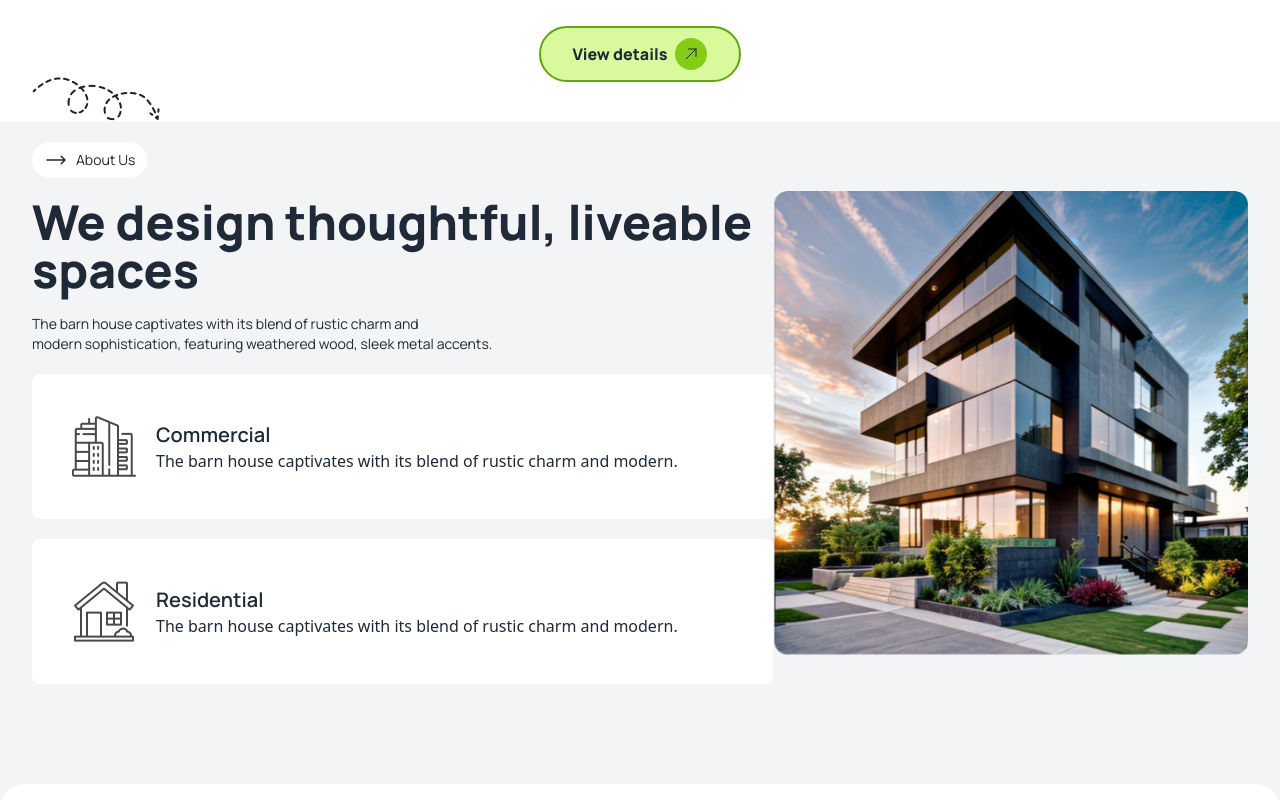
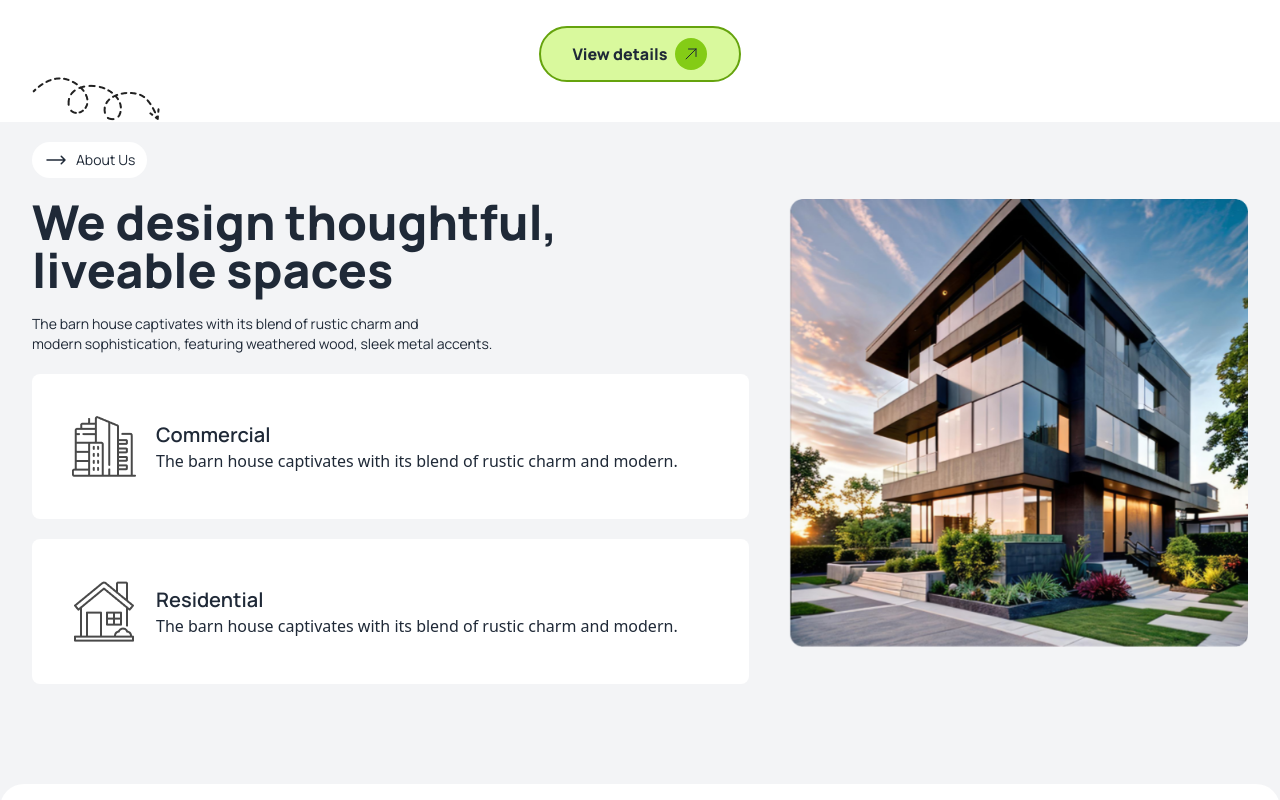
Before and after one commit to devranjit/assignment-03, a plain HTML site: page index.html in a window 1280 px wide. Shown: the part 740-1540 px from the top of the page. Drawn offline with nearby package versions, Linux system fonts and the light colour scheme.

Commit message:
final update

```diff
--- a/index.html
+++ b/index.html
@@ -148,7 +148,7 @@
 
 <div class="about-us bg-gray-100  px-8 sm:px-0 md:px-0 lg:mx-0 ">
 
-  <div class="about-main container  bg-gray-100 px-8 mx-auto items-center  grid  sm:flex md:flex lg:flex justify-between  pt-5  pb-20 relative">
+  <div class="about-main container  bg-gray-100 px-8 mx-auto items-center  grid  sm:flex md:flex lg:flex justify-between  pt-5  pb-20 gap-10 relative">
 
     <div class="top-sign absolute top-[-45px] mt-0 hidden sm:inline md:inline lg:inline">
       <img  src="images/Vector.png" alt="vector image">
```
